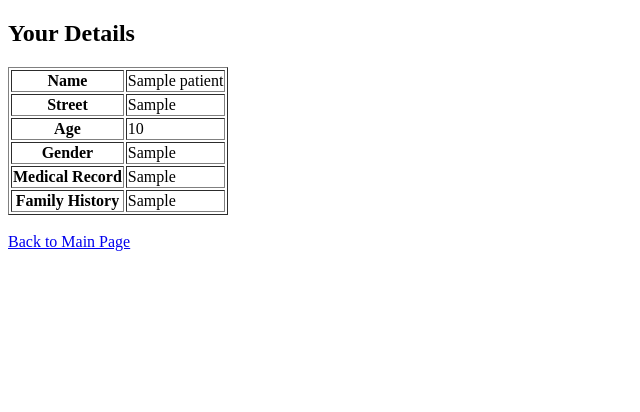
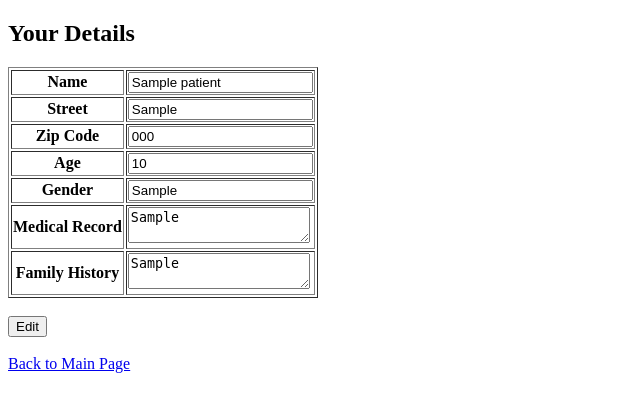
Before and after one commit to chrisvobi/cureLink-netcomp-hackathon, a Flask app: page /account in a window 1280 px wide. Shown: the top 412 px of the page, without its empty margins (0-640 px from the left). Run offline with Flask 3, Linux system fonts and the light colour scheme; the visitor is signed in with stand-in values (Sample User, id 1); tables that the repository leaves empty or names only in its code hold one stand-in row (values such as "Sample post"); parts of the project's set-up code (start-up, migrations or seed data) failed here and were passed over.

Commit message:
added user being able to edit account

```diff
--- a/routes/account_route.py
+++ b/routes/account_route.py
@@ -1,15 +1,15 @@
-from flask import render_template, session, redirect, url_for
-from utils.db_connection import get_db_connection  # Ensure this module is correctly implemented
+from flask import render_template, request, jsonify, session, redirect, url_for
+from utils.db_connection import get_db_connection
 
 def init_account_route(app):
     @app.route('/account')
     def account_page():
         if 'user_id' not in session:
-            return redirect(url_for('login'))  # Redirect if not logged in
+            return redirect(url_for('login'))
 
-        patient_id = session['user_id']  # Get the logged-in user's ID
+        patient_id = session['user_id']
         query = """
-            SELECT name, street, age, gender, medical_record, family_history
+            SELECT name, street, zip_code, age, gender, medical_record, family_history
             FROM patients
             WHERE patient_id = %s
         """
@@ -21,4 +21,33 @@ def init_account_route(app):
         cur.close()
         conn.close()
 
-        return render_template('account.html', patient=patient)  # Pass data to the template
+        return render_template('account.html', patient=patient)
+
+    @app.route('/update_account', methods=['POST'])
+    def update_account():
+        if 'user_id' not in session:
+            return jsonify({'success': False, 'error': 'User not logged in'})
+
+        patient_id = session['user_id']
+        name = request.form.get('name')
+        street = request.form.get('street')
+        zip_code = request.form.get('zip_code')
+        age = request.form.get('age')
+        gender = request.form.get('gender')
+        medical_record = request.form.get('medical_record')
+        family_history = request.form.get('family_history')
+
+        update_query = """
+            UPDATE patients
+            SET name = %s, street = %s, zip_code = %s, age = %s, gender = %s, medical_record = %s, family_history = %s
+            WHERE patient_id = %s
+        """
+
+        conn = get_db_connection("account_user")
+        cur = conn.cursor()
+        cur.execute(update_query, (name, street, zip_code, age, gender, medical_record, family_history, patient_id))
+        conn.commit()
+        cur.close()
+        conn.close()
+
+        return jsonify({'success': True})
--- a/templates/account.html
+++ b/templates/account.html
@@ -2,37 +2,87 @@
 <html>
 <head>
     <title>Account Details</title>
+    <script>
+        function toggleEdit() {
+            let inputs = document.querySelectorAll(".editable");
+            let isEditing = document.getElementById("editBtn").innerText === "Edit";
+
+            inputs.forEach(input => {
+                input.readOnly = !isEditing;
+                input.style.border = isEditing ? "1px solid black" : "none";
+                input.style.background = isEditing ? "#f8f8f8" : "transparent";
+            });
+
+            document.getElementById("editBtn").innerText = isEditing ? "Save" : "Edit";
+            document.getElementById("cancelBtn").style.display = isEditing ? "inline-block" : "none";
+
+            if (!isEditing) {
+                saveChanges();
+            }
+        }
+
+        function cancelEdit() {
+            location.reload(); // Reload the page to discard changes
+        }
+
+        function saveChanges() {
+            let formData = new FormData(document.getElementById("editForm"));
+
+            fetch('/update_account', {
+                method: 'POST',
+                body: formData
+            })
+            .then(response => response.json())
+            .then(data => {
+                if (data.success) {
+                    alert("Details updated successfully!");
+                    location.reload();
+                } else {
+                    alert("Error updating details.");
+                }
+            });
+        }
+    </script>
 </head>
 <body>
     <h2>Your Details</h2>
 
     {% if patient %}
+    <form id="editForm">
         <table border="1">
             <tr>
                 <th>Name</th>
-            <td>{{ patient[0] }}</td>
+                <td><input type="text" class="editable" name="name" value="{{ patient[0] }}" readonly></td>
             </tr>
             <tr>
                 <th>Street</th>
-            <td>{{ patient[1] }}</td>
+                <td><input type="text" class="editable" name="street" value="{{ patient[1] }}" readonly></td>
+            </tr>
+            <tr>
+                <th>Zip Code</th>
+                <td><input type="text" class="editable" name="zip_code" value="{{ patient[2] }}" readonly></td>
             </tr>
             <tr>
                 <th>Age</th>
-            <td>{{ patient[2] }}</td>
+                <td><input type="number" class="editable" name="age" value="{{ patient[3] }}" readonly></td>
             </tr>
             <tr>
                 <th>Gender</th>
-            <td>{{ patient[3] }}</td>
+                <td><input type="text" class="editable" name="gender" value="{{ patient[4] }}" readonly></td>
             </tr>
             <tr>
                 <th>Medical Record</th>
-            <td>{{ patient[4] }}</td>
+                <td><textarea class="editable" name="medical_record" readonly>{{ patient[5] }}</textarea></td>
             </tr>
             <tr>
                 <th>Family History</th>
-            <td>{{ patient[5] }}</td>
+                <td><textarea class="editable" name="family_history" readonly>{{ patient[6] }}</textarea></td>
             </tr>
         </table>
+        <br>
+        <button type="button" id="editBtn" onclick="toggleEdit()">Edit</button>
+        <button type="button" id="cancelBtn" onclick="cancelEdit()" style="display: none;">Cancel</button>
+    </form>
     {% else %}
     <p>No details available.</p>
     {% endif %}
```
Lines whose indentation alone changed are shown as unchanged.
